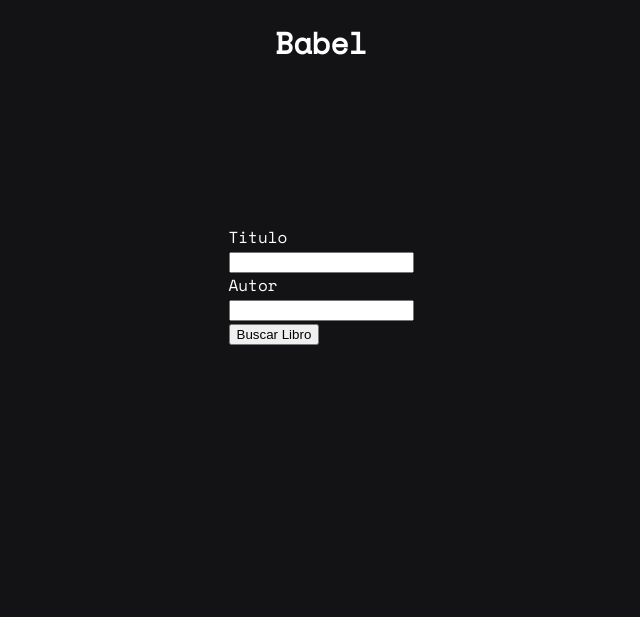
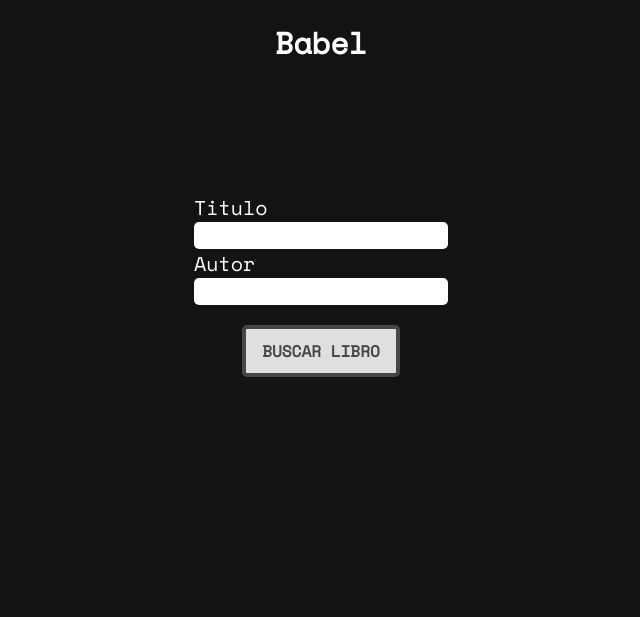
Before and after one commit to gustavopalaciosc/book-price-comparator, a Flask app: page /search in a window 1280 px wide. Shown: the top 617 px of the page, without its empty margins (319-959 px from the left). Run offline with Flask 3, Linux system fonts and the light colour scheme.

Commit message:
Changes in buttons styles

```diff
--- a/static/css/search.css
+++ b/static/css/search.css
@@ -34,3 +34,45 @@ a {
     align-items: center;
     height: 50vh;
   }
+
+.form-input label {
+    font-size: 20px;
+}
+
+.form-input input {
+    width: 250px;
+    height: 25px;
+    font-family: 'Space Mono', monospace;
+    border: none;
+    border-radius: 5px;
+}
+
+.button-container {
+    justify-content: center;
+    display: flex;
+}
+
+.form-input button {
+    padding: 10px 16px;
+    margin-top: 20px;
+    font-family: 'Space Mono', monospace;
+    font-size: 16px;
+    font-weight: 600;
+    color: #464646;;
+    background-color: #dfdfdf;
+    text-decoration: none;
+    text-transform: uppercase;
+    cursor: pointer;
+    border: none;
+    border-radius: 5px;
+    border: 4px solid #464646;
+}
+
+
+.form-input button:hover {
+    background-color: #131316;
+    color: #ffffff;
+    border: 4px solid #ffffff;
+    transition: 2s;
+
+}
--- a/templates/index.html
+++ b/templates/index.html
@@ -32,7 +32,7 @@
                 <h2>Más información, mejores compras</h2>
                 <p>Así de simple. Busca miles de títulos y compra libros a los mejores precios.</p>
                 <a href="\search">
-                    <button type="button" class="search-button">Buscar</button>
+                    <button type="button" class="search-button"><span>Buscar</span></button>
                 </a>
 
             </section>
--- a/templates/search.html
+++ b/templates/search.html
@@ -22,7 +22,9 @@
                         <label for="author">Autor</label><br>
                         <input type="text" name="author" id="author" required><br>
                     </form>
-                    <button type="submit" form="book-form" value="Submit">Buscar Libro</button>
+                    <div class="button-container">
+                        <button type="submit" form="book-form" value="Submit">Buscar Libro</button>
+                    </div>
                 </div>
             </div>
 
```
Also changed, not shown: static/css/index.css (+21 -20 lines), README.md.
